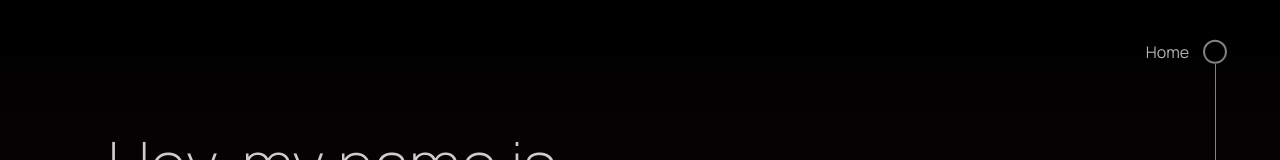
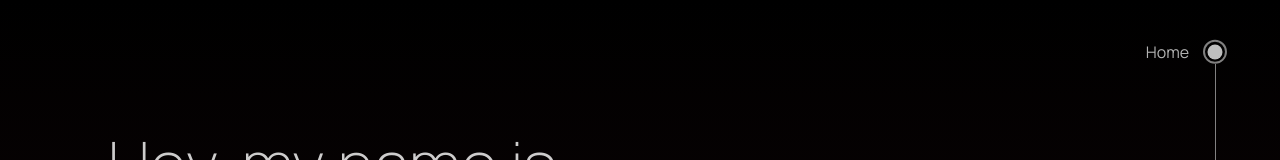
Before and after one commit to RayhanXD/digitalportfolio, a React (Create React App) app: page / in a window 1280 px wide. Shown: the top 160 px of the page. Built offline with nearby package versions, Linux system fonts and the light colour scheme.

Commit message:
Nav tracker added

```diff
--- a/src/App.js
+++ b/src/App.js
@@ -1,12 +1,12 @@
-import React, { useState, useEffect } from 'react';
+import React, { useState, useEffect, useRef } from 'react';
 import './App.scss';
 
-const words = ["AI Engineer", "Software Developer", "Creative Learner"]; // Add more words as needed
+const words = ["AI Engineer", "Software Developer", "Creative Learner"];
 
 export default function App() {
   const [currentWord, setCurrentWord] = useState(words[0]);
   const [index, setIndex] = useState(0);
-
+  const circleRef = useRef(null); // Add this line
 
   useEffect(() => {
     const intervalId = setInterval(() => {
@@ -15,18 +15,40 @@ export default function App() {
         setCurrentWord(words[newIndex]);
         return newIndex;
       });
-    }, 2400); // Match the interval with the animation duration
+    }, 2400);
 
-    return () => clearInterval(intervalId); // Cleanup interval on component unmount
+    return () => clearInterval(intervalId);
+  }, []);
+
+  useEffect(() => { // Add this useEffect block
+    const updateCirclePosition = () => {
+      const circle = circleRef.current;
+      const trackingCircle = document.querySelector('.tracking_circle');
+      if (circle && trackingCircle) {
+        const circleRect = circle.getBoundingClientRect();
+        trackingCircle.style.top = `${circleRect.top + window.scrollY}px`;
+        trackingCircle.style.left = `${circleRect.left + window.scrollX}px`;
+      }
+    };
+
+    window.addEventListener('scroll', updateCirclePosition);
+    window.addEventListener('resize', updateCirclePosition);
+    updateCirclePosition(); // Initial position update
+
+    return () => {
+      window.removeEventListener('scroll', updateCirclePosition);
+      window.removeEventListener('resize', updateCirclePosition);
+    };
   }, []);
 
   return (
     <body>
+      <div className='tracking_circle'></div>
       <div className='content'>
         <section className='nav'>
         <div className='marks'>
           <p>Home</p>
-          <div className='circle'></div>
+          <div className='circle' ref={circleRef}></div>
         </div>
           <div className='line'></div>
         </section>
--- a/src/App.scss
+++ b/src/App.scss
@@ -2,6 +2,19 @@
 @import 'mixins';
 
 body {
+
+  .tracking_circle {
+    position: fixed; // Keep it fixed
+    display: flex;
+    height: 15px; // Match the height of .circle
+    width: 15px; // Match the width of .circle
+    border-radius: 50%;
+    background-color: white;
+    opacity: 0.75;
+    z-index: 2;
+    transform: translate(30%, 30%);
+  }
+
   background-color: black;
   // border: 5px solid #FF0000; // bright red border
 
@@ -27,6 +40,7 @@ body {
         gap: 25px;
         position: absolute;
         transform: translate(-75%, -72.5%);
+        z-index: 1;
         p {
 
           @include paragraph-lg;
@@ -50,6 +64,7 @@ body {
         border: 2px solid white;
         opacity: 0.5;
         transform: translateX(-45%);
+        z-index: 1;
       }
     }
 
```
